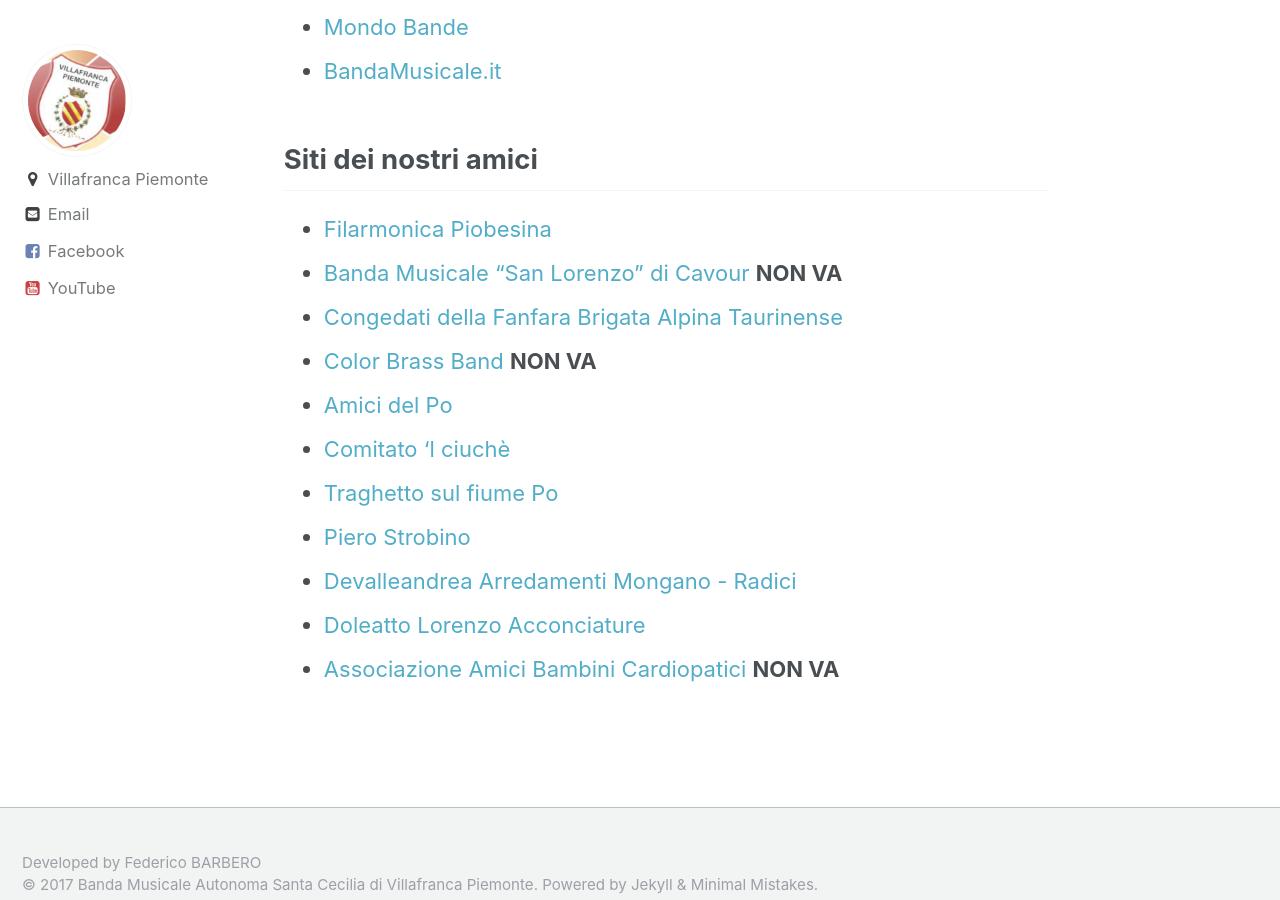
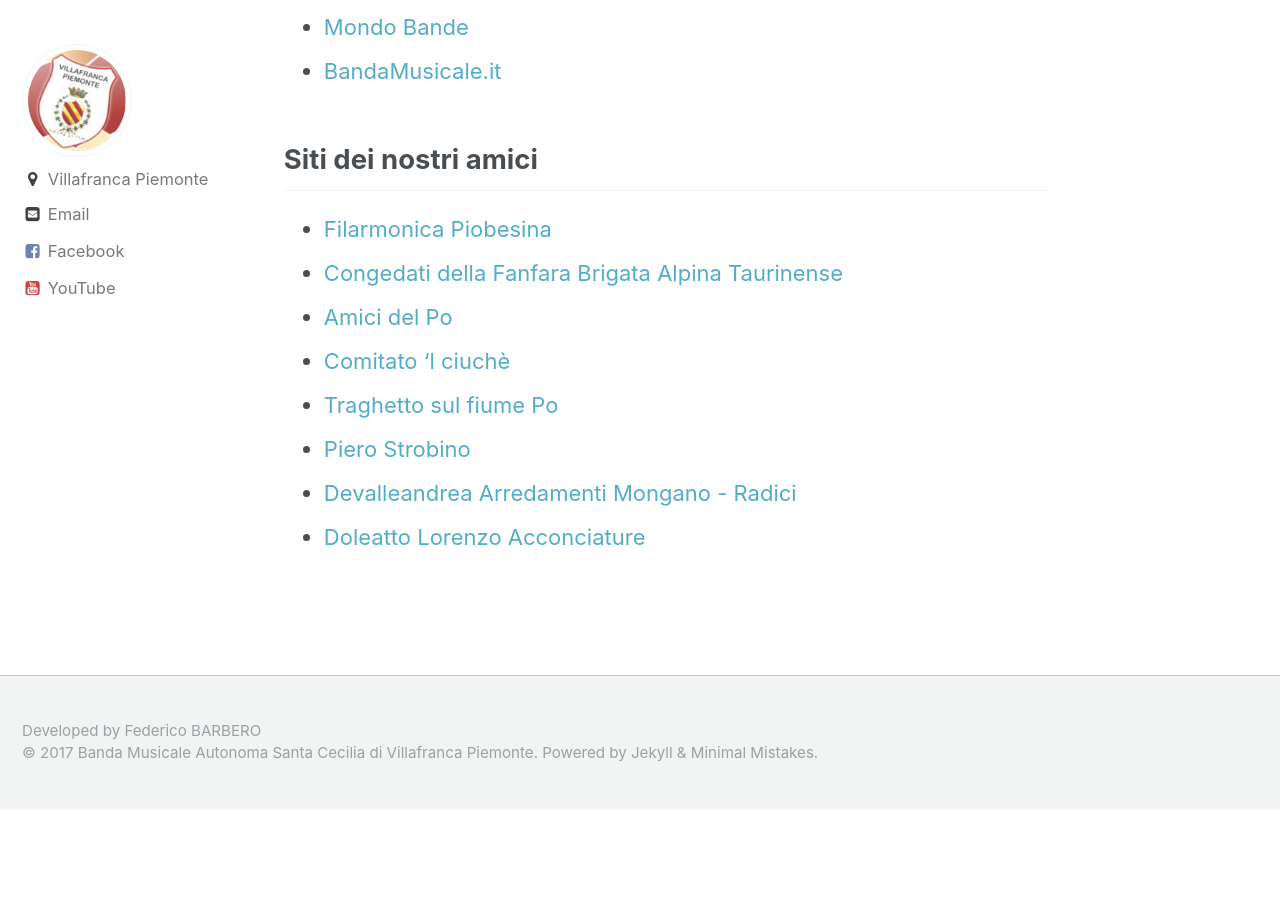
Before and after one commit to BandaVillaSCecilia/BandaVillaSCecilia.github.io, a Jekyll site: the page built from _pages/Contatti.md, in a window 1280 px wide and 900 px high, scrolled down 1267 px. Built offline with Jekyll 4.4.1, drawn with Linux system fonts in a browser that asks for light colours; our own code applies the rules of GitHub Pages for plain Markdown files; after the commit the page ends 2076 px from its top, so only the background shows below that; some of the changed text lies outside the part shown.

Commit message:
Create Contatti.md
Fix riferimenti

```diff
--- a/_pages/Contatti.md
+++ b/_pages/Contatti.md
@@ -5,7 +5,7 @@ permalink: /contatti/
 # Contatti
 - **Sede:** [Via Valzania 10, 10068 Villafranca Piemonte (TO)](https://goo.gl/maps/JkA22AhpLdE2)
 - **Telefono:**  (+39) 333 954 8866
-- **E-Mail:** <info@bandamusicale-villafrancapte.it>
+- **E-Mail:** <info@bandavillafrancapiemonte.it>
 - **Facebook:** [http://bit.ly/FacebookBandaVilla](http://bit.ly/FacebookBandaVilla)
 - **Youtube:** [https://www.youtube.com/user/BandaSCeciliaVIlla](https://www.youtube.com/user/BandaSCeciliaVIlla
 )
@@ -31,13 +31,10 @@ permalink: /contatti/
 
 ## Siti dei nostri amici
 - [Filarmonica Piobesina](http://www.filarmonicapiobesina.it/)
-- [Banda Musicale "San Lorenzo" di Cavour](http://www.alpimedia.it/bandamusicale.sanlorenzo/) **NON VA**
 - [Congedati della Fanfara Brigata Alpina Taurinense](http://www.congedatifanfarataurinense.it/)
-- [Color Brass Band](http://www.colorbrass.it/) **NON VA**
 - [Amici del Po](http://www.amicidelpo.net/)
 - [Comitato 'l ciuchè](http://www.comitatolciuche.it/)
 - [Traghetto sul fiume Po](http://web.tiscali.it/traghettosulpo/)
 - [Piero Strobino](http://spazioinwind.libero.it/strobino/)
 - [Devalleandrea Arredamenti Mongano - Radici](http://www.devalleandrea.it/)
 - [Doleatto Lorenzo Acconciature](http://www.doleattolorenzo.com/)
-- [Associazione Amici Bambini Cardiopatici](http://www.aabambinicardiopatici.it/Home.html) **NON VA**
```
